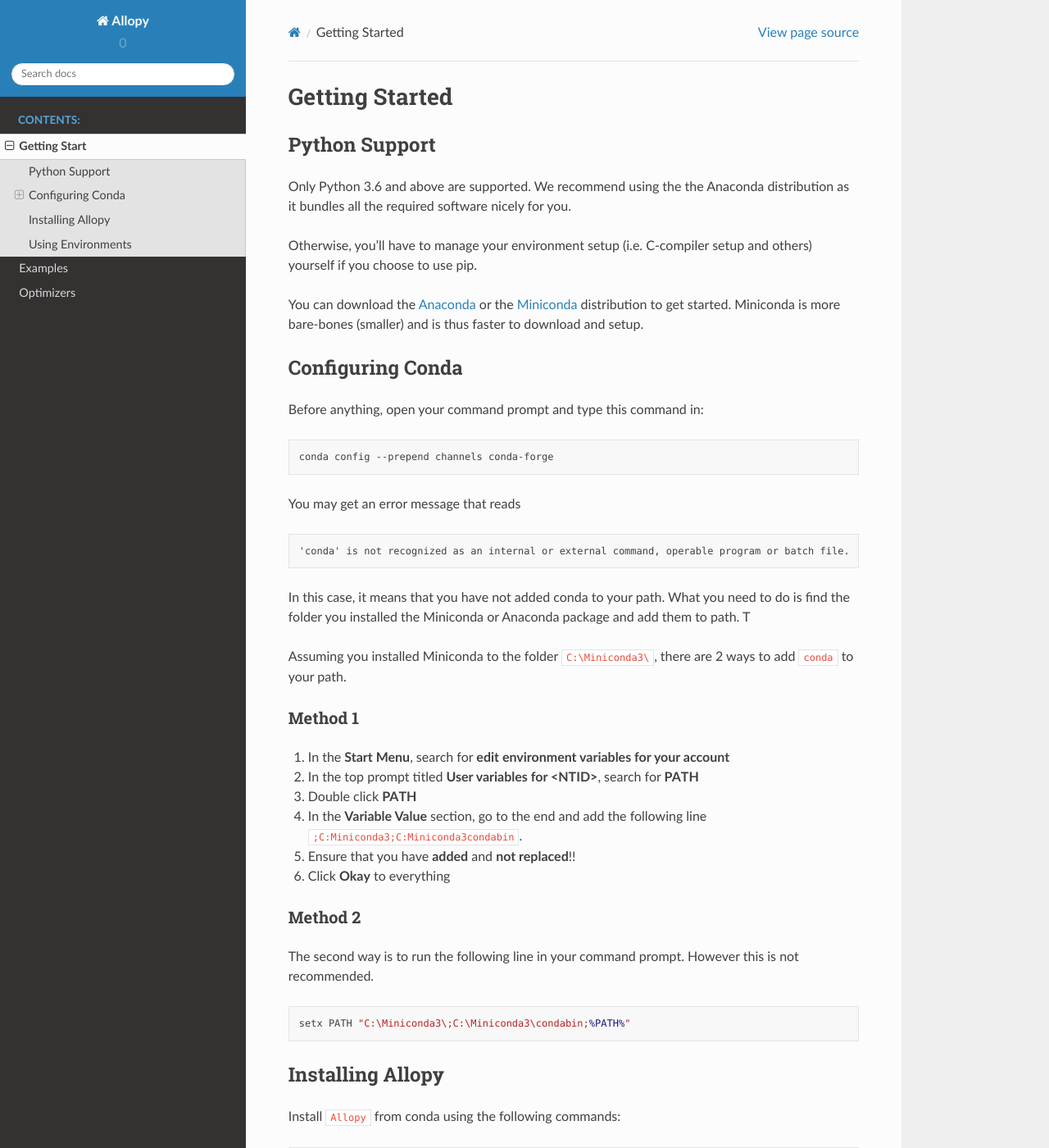
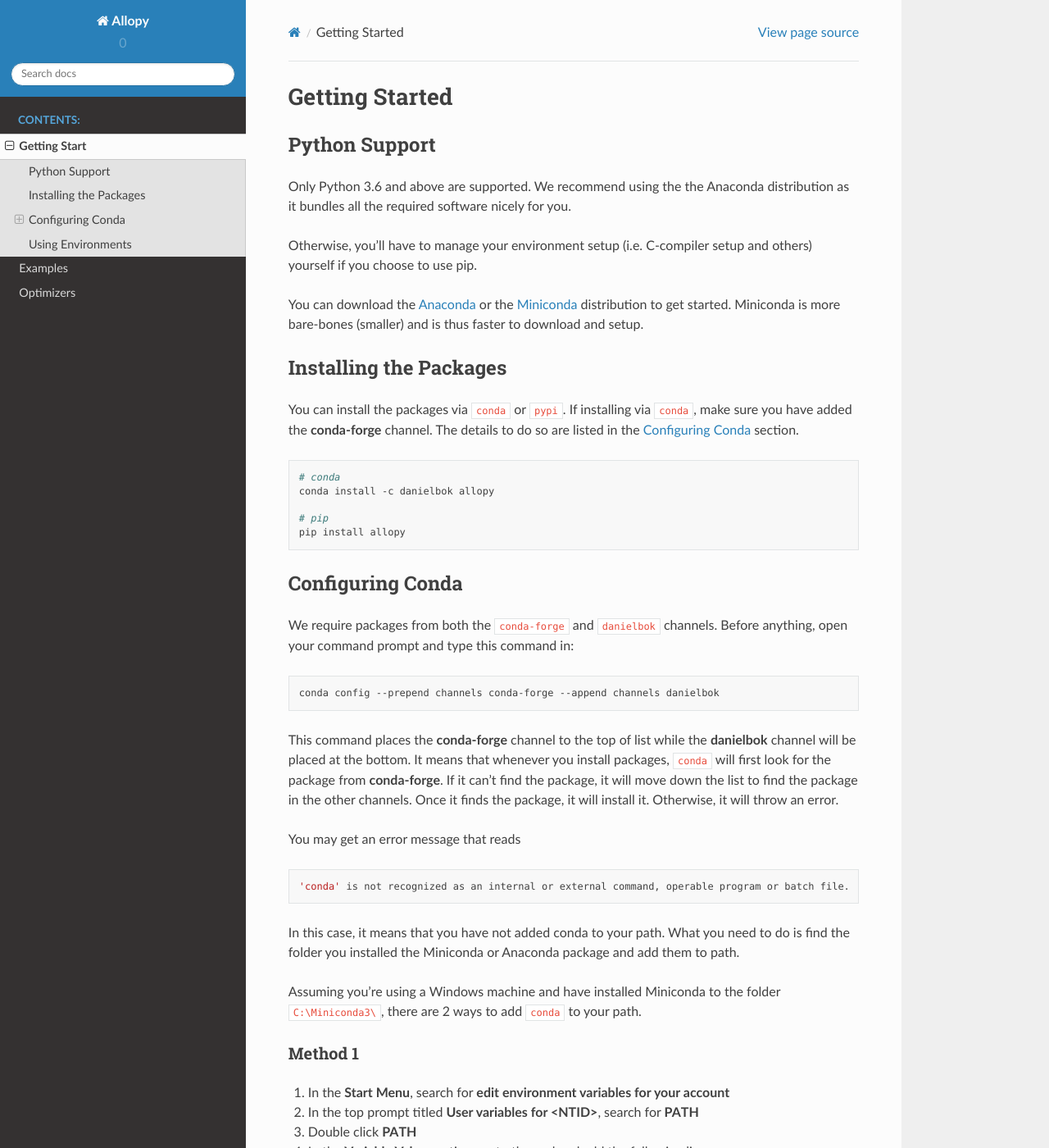
Before and after one commit to wangcj05/allopy, a Sphinx documentation site: the page built from docs/source/getting-started.rst, in a window 1280 px wide and 1400 px high. Shown: the whole window at 82% size. Built offline with Sphinx 7.4.7 and the Read the Docs theme 2.0.0, drawn with Linux system fonts in a browser that asks for light colours; pages that are not in the unit, such as notebooks, are missing from menus; some of the changed text lies outside the part shown.

Commit message:
Updated setup instructions in docs

```diff
--- a/docs/source/getting-started.rst
+++ b/docs/source/getting-started.rst
@@ -10,24 +10,39 @@ Otherwise, you'll have to manage your environment setup (i.e. C-compiler setup a
 
 You can download the `Anaconda <https://www.anaconda.com/distribution>`_ or the `Miniconda <https://docs.conda.io/en/latest/miniconda.html>`_ distribution to get started. Miniconda is more bare-bones (smaller) and is thus faster to download and setup.
 
+Installing the Packages
+-----------------------
+
+You can install the packages via :code:`conda` or :code:`pypi`. If installing via :code:`conda`, make sure you have added the **conda-forge** channel. The details to do so are listed in the `Configuring Conda`_ section.
+
+.. code-block:: bash
+
+    # conda
+    conda install -c danielbok allopy
+
+    # pip
+    pip install allopy
+
 Configuring Conda
 -----------------
 
-Before anything, open your command prompt and type this command in:
+We require packages from both the :code:`conda-forge` and :code:`danielbok` channels. Before anything, open your command prompt and type this command in:
 
-.. code-block:: batch
+.. code-block:: bash
 
-    conda config --prepend channels conda-forge
+    conda config --prepend channels conda-forge --append channels danielbok
+
+This command places the **conda-forge** channel to the top of list while the **danielbok** channel will be placed at the bottom. It means that whenever you install packages, :code:`conda` will first look for the package from **conda-forge**. If it can't find the package, it will move down the list to find the package in the other channels. Once it finds the package, it will install it. Otherwise, it will throw an error.
 
 You may get an error message that reads
 
-.. code-block:: batch
+.. code-block:: bash
 
     'conda' is not recognized as an internal or external command, operable program or batch file.
 
-In this case, it means that you have not added conda to your path. What you need to do is find the folder you installed the Miniconda or Anaconda package and add them to path. T
+In this case, it means that you have not added conda to your path. What you need to do is find the folder you installed the Miniconda or Anaconda package and add them to path.
 
-Assuming you installed Miniconda to the folder :code:`C:\\Miniconda3\\`, there are 2 ways to add :code:`conda` to your path.
+Assuming you're using a Windows machine and have installed Miniconda to the folder :code:`C:\\Miniconda3\\`, there are 2 ways to add :code:`conda` to your path.
 
 Method 1
 ~~~~~~~~
@@ -47,17 +62,6 @@ The second way is to run the following line in your command prompt. However this
 
     setx PATH "C:\Miniconda3\;C:\Miniconda3\condabin;%PATH%"
 
-
-Installing Allopy
------------------
-
-Install :code:`Allopy` from conda using the following commands:
-
-.. code:: batch
-
-    conda install -c danielbok muarch allopy
-
-
 Using Environments
 ------------------
 
```
